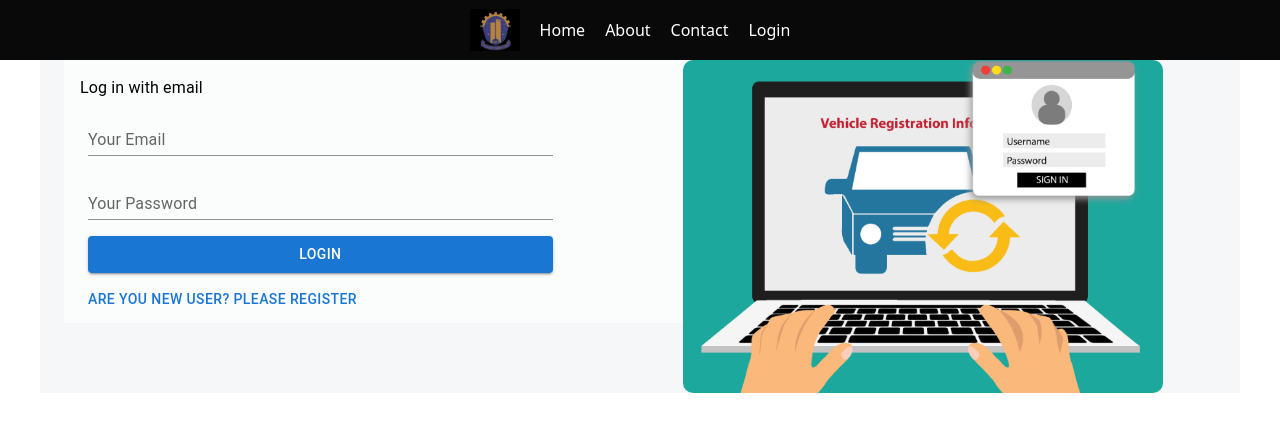
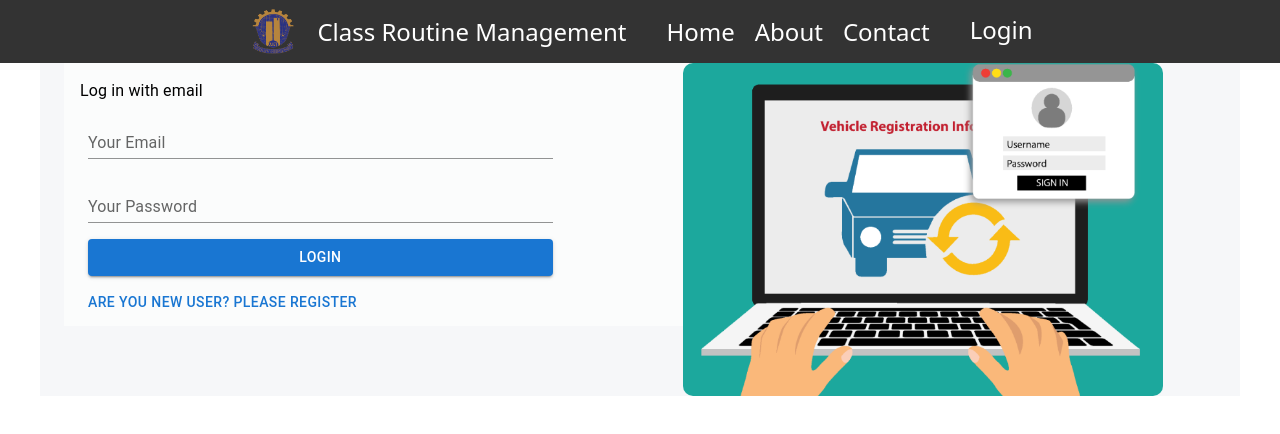
Before and after one commit to bipro-b/cuet-class-schedule, a React (Vite) app in the folder client/: page /login in a window 1280 px wide. Shown: the top 434 px of the page. Built offline with nearby package versions, Linux system fonts and the light colour scheme; no server answers.

Commit message:
Navbar Edited

```diff
--- a/client/src/components/Navbar.css
+++ b/client/src/components/Navbar.css
@@ -4,15 +4,33 @@
     width: 100%;
 
 }
+.brand {
+  color: #fff;
+  font-size: 1.5rem;
+  margin-right: 5px;
+}
+.container {
+    display: flex;
+    align-items: center;
+    justify-content: flex-start; /* Align items to the left */
+    padding: 0 20px;
+}
 
-.logo {
-    height: 50px;
+  .logo {
+    display: flex;
+    align-items: center;
+  }
+  /* Navbar.css */
+  .logo-image {
+    width: 50px; /* Adjust the width as needed */
+    height: auto;
+    margin-right: 0px;
+  }
 
-}
 
 .header nav {
 
-    background-color: #090909;
+    background-color: #333;
     line-height: 60px;
     color: rgba(0, 0, 0, 0.479)
 }
@@ -21,8 +39,8 @@
     text-decoration: none;
     color: white;
     margin-right: 20px;
-    padding: 5x;
-    font-size: 20 px;
+    padding: 12x;
+    font-size: 1.5rem;
 }
 
 .header nav a:hover {
@@ -34,3 +52,20 @@
     /* background-color: blue; */
 
 }
+.header nav a:first-child {
+  margin-left: 20px; /* Adjust the margin as needed */
+}
+.user-section {
+    display: flex;
+    gap: 10px;
+  }
+
+  .user-button {
+    background-color: transparent;
+    color: #fff;
+    border: 1px solid #fff; /* Add border to the button */
+    cursor: pointer;
+    font-size: 1.2rem;
+    padding: 10px 14px; /* Adjust padding as needed */
+    border-radius: 5px; /* Optional: Add border-radius for rounded corners */
+  }
--- a/client/src/components/Navbar.jsx
+++ b/client/src/components/Navbar.jsx
@@ -1,6 +1,6 @@
 import { Navbar, Nav, Container } from "react-bootstrap";
 import { NavLink } from "react-router-dom";
-import logo from "../images/logo.png";
+import logo from "../images/logo-image.png";
 import useAuth from "../hooks/useAuth";
 import "./Navbar.css";
 
@@ -21,8 +21,11 @@ const NavBar = () => {
               src={logo}
               alt="Logo"
               width="50"
-              className="d-inline-block align-top"
+              className="logo-image"
             />{" "}
+          </Navbar.Brand>
+          <Navbar.Brand as={NavLink} to="/home" className="brand">
+            Class Routine Management
           </Navbar.Brand>
           <Navbar.Toggle aria-controls="navbarScroll" />
           <Navbar.Collapse id="navbarScroll" style={{display:"flex",  justifyContent:"center", alignItems:"center",alignContent:"space-around"}}>
```
